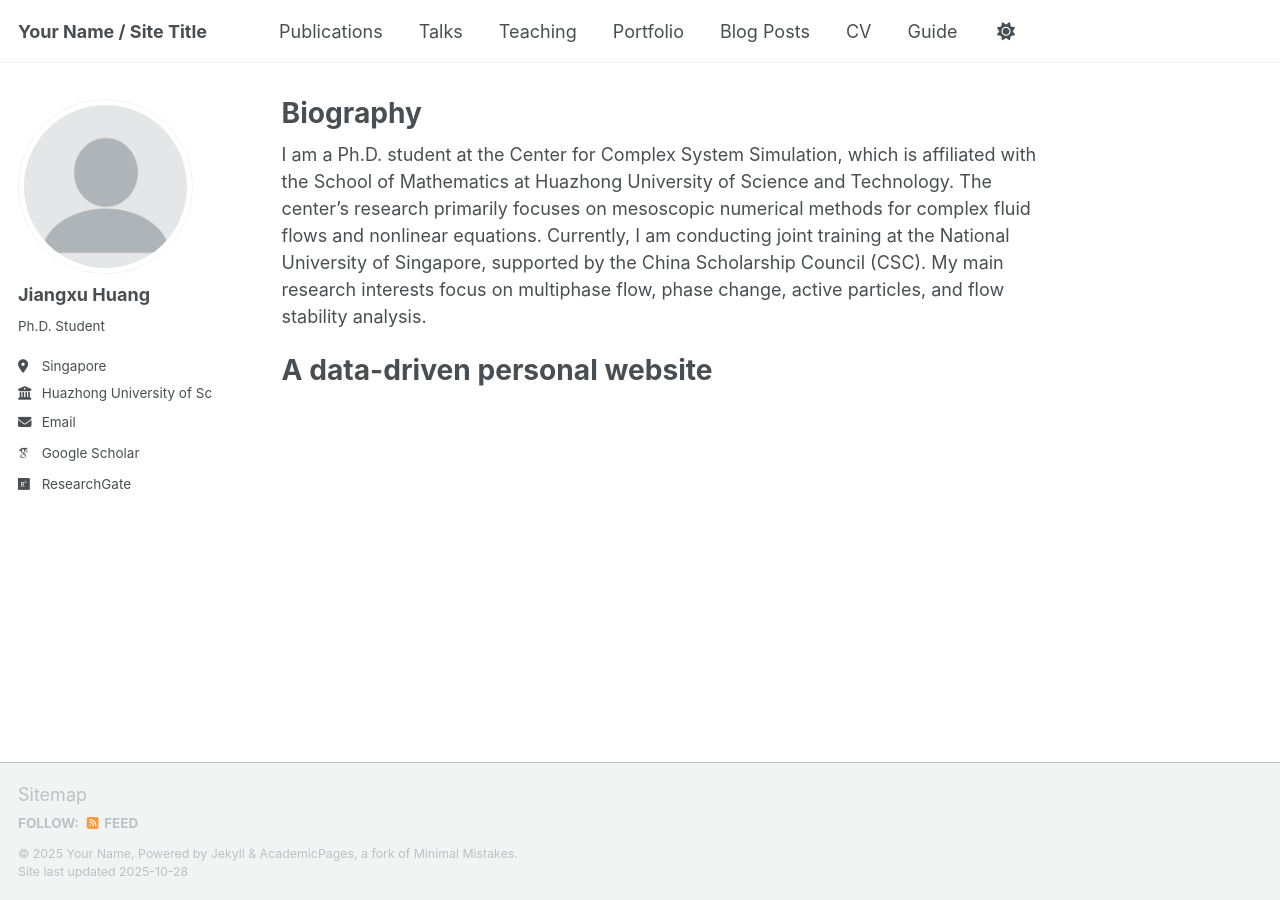
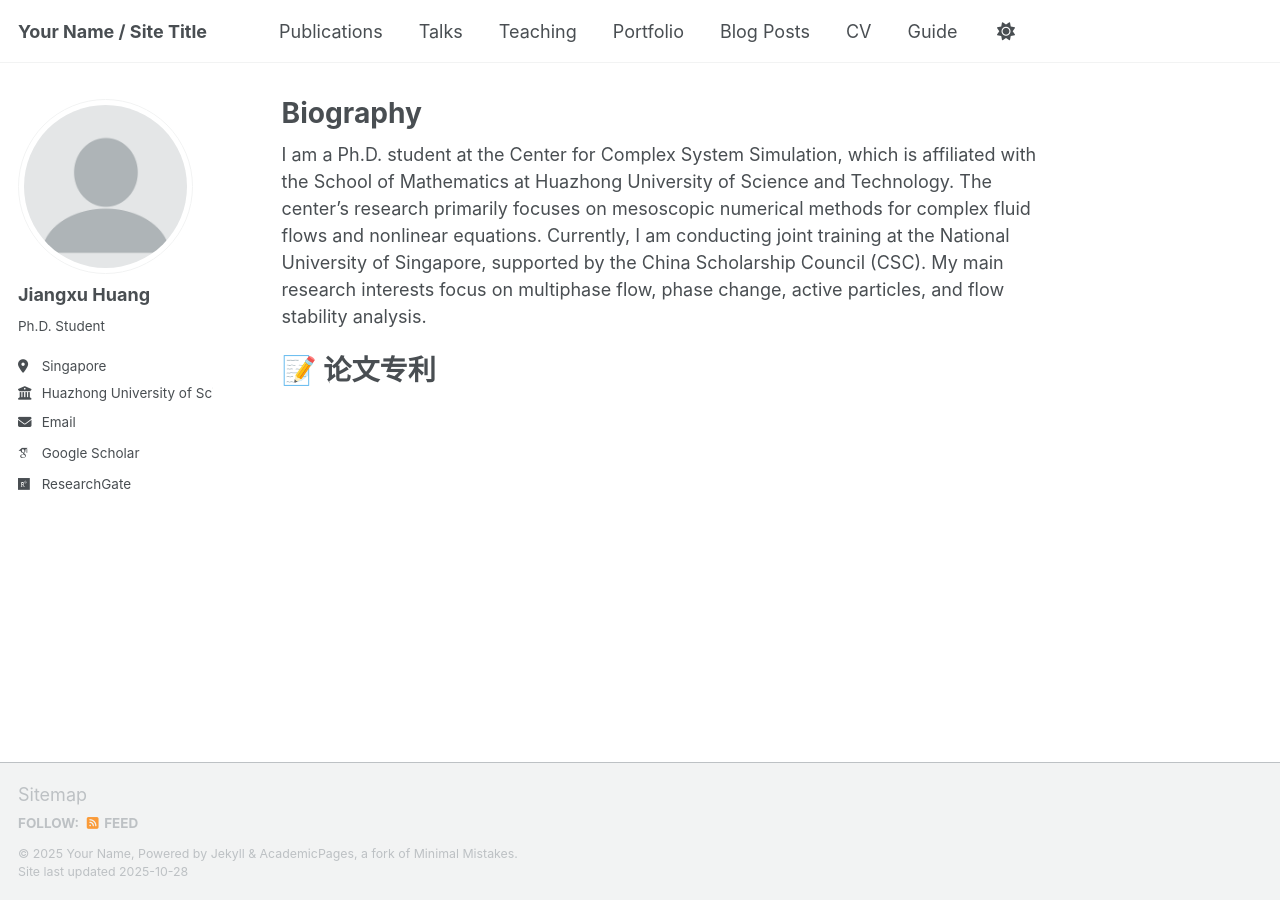
Before and after one commit to jiangxu-huang/jiangxu-huang.github.io, a Jekyll site: the page built from _pages/about.md, in a window 1280 px wide. Built offline with Jekyll 4.4.1, drawn with Linux system fonts in a browser that asks for light colours; some web fonts are replaced; a script that is not in the unit is left out.

Commit message:
Update about.md

```diff
--- a/_pages/about.md
+++ b/_pages/about.md
@@ -10,6 +10,4 @@ redirect_from:
 I am a Ph.D. student at the Center for Complex System Simulation, which is affiliated with the School of Mathematics at Huazhong University of Science and Technology. The center's research primarily focuses on mesoscopic numerical methods for complex fluid flows and nonlinear equations. Currently, I am conducting joint training at the National University of Singapore, supported by the China Scholarship Council (CSC). My main research interests focus on multiphase flow, phase change, active particles, and flow stability analysis.
 
 
-
-A data-driven personal website
-======
+# 📝 论文专利
```
